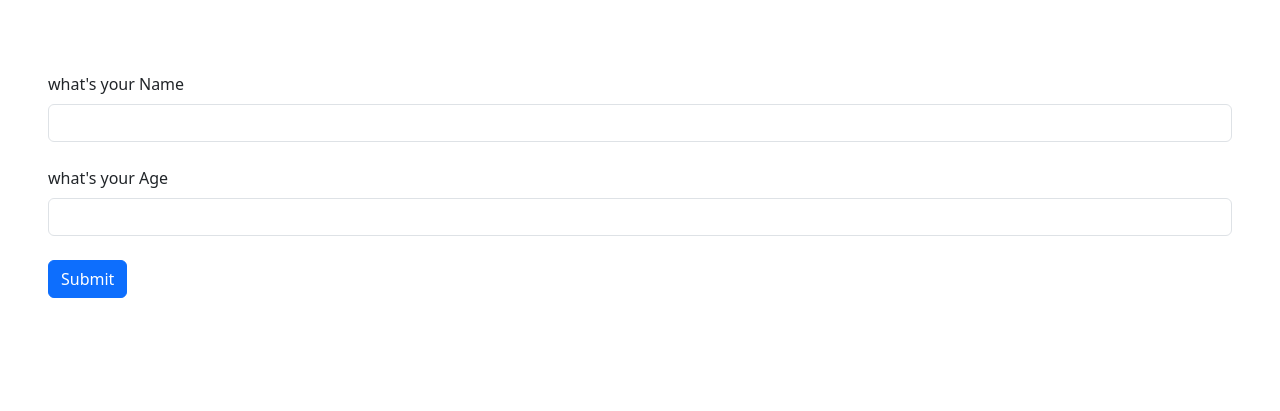
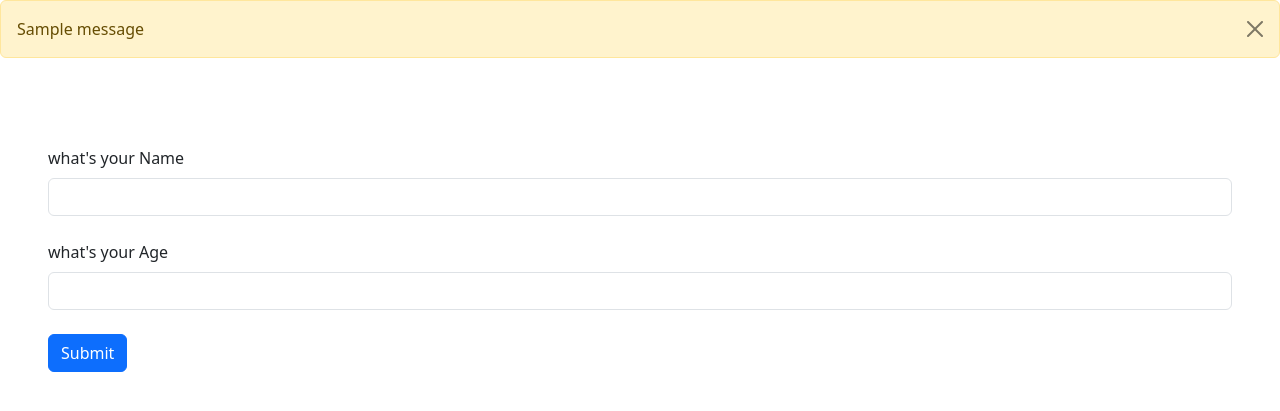
Before and after one commit to nk4913/Flask_1, a Flask app: page /name in a window 1280 px wide. Shown: the part 56-467 px from the top of the page. Run offline with Flask 2, Linux system fonts and the light colour scheme; one stand-in notice (Sample message) is shown.

Commit message:
message box

```diff
--- a/app.py
+++ b/app.py
@@ -1,4 +1,4 @@
-from flask import Flask, render_template
+from flask import Flask, render_template , flash
 from flask_wtf import FlaskForm
 from wtforms import StringField, SubmitField
 from wtforms.validators import DataRequired
@@ -45,5 +45,6 @@ def name():
         age = form.age.data
         form.name.data =  ''
         form.age.data = " "
+        flash("Form submitted Successfully")
 
     return render_template("name.html", name = name, form=form, age = age,)
--- a/templates/name.html
+++ b/templates/name.html
@@ -1,33 +1,39 @@
-{% extends 'base.html'%}
+{% extends 'base.html'%} {% block content %} {% for message in
+get_flashed_messages() %}
+<div class="alert alert-warning alert-dismissible fade show" role="alert">
+	{{ message }}
+  <button
+    type="button"
+    class="btn-close"
+    data-bs-dismiss="alert"
+    aria-label="Close"
+  ></button>
+</div>
+ {%endfor%}
+<link
+  rel="stylesheet"
+  type="text/css"
+  href="	https://cdn.jsdelivr.net/npm/bootstrap@5.3.0-alpha1/dist/css/bootstrap.min.css"
+/>
+<script
+  type="text/javascript"
+  src="https://cdn.jsdelivr.net/npm/bootstrap@5.3.0-alpha1/dist/js/bootstrap.bundle.min.js"
+></script>
 
-{% block content %}
-<link rel="stylesheet" type="text/css" href="	https://cdn.jsdelivr.net/npm/bootstrap@5.3.0-alpha1/dist/css/bootstrap.min.css">
-<script type="text/javascript" src="https://cdn.jsdelivr.net/npm/bootstrap@5.3.0-alpha1/dist/js/bootstrap.bundle.min.js"></script>
+{% if name%}
 
+<h1 class="m-5">Hello {{ name }} of {{ age }} years old!!</h1>
+{% else %}
+<!-- <h1>What's your name?</h1> -->
+<br />
+<form method="POST" class="m-5">
+  {{form.hidden_tag() }} {{ form.name.label(class="form-label justify-content")
+  }} {{ form.name(class="form-control justify-content") }}
+  <br />
+  {{ form.age.label(class="form-label justify-content") }} {{
+  form.age(class="form-control justify-content") }}
+  <br />
+  {{ form.submit(class="btn btn-primary ") }}
+</form>
 
-{% if  name%}
-
-
-	<h1 class="m-5">Hello {{ name }} of {{ age }} years old!!</h1>
-{% else %}
-	<!-- <h1>What's your name?</h1> -->
-	<br/>
-	<form method="POST" class="m-5">
-		{{form.hidden_tag() }}
-
-		{{ form.name.label(class="form-label justify-content") }}
-
-
-		{{ form.name(class="form-control  justify-content") }}
-		<br/>
-		{{ form.age.label(class="form-label justify-content") }}
-		{{ form.age(class="form-control  justify-content") }}
-		<br/>
-		{{ form.submit(class="btn  btn-primary ") }}
-
-
-	</form>
-
-
-	{% endif %}
-  {% endblock%}	}
+{% endif %} {% endblock%} }
```
